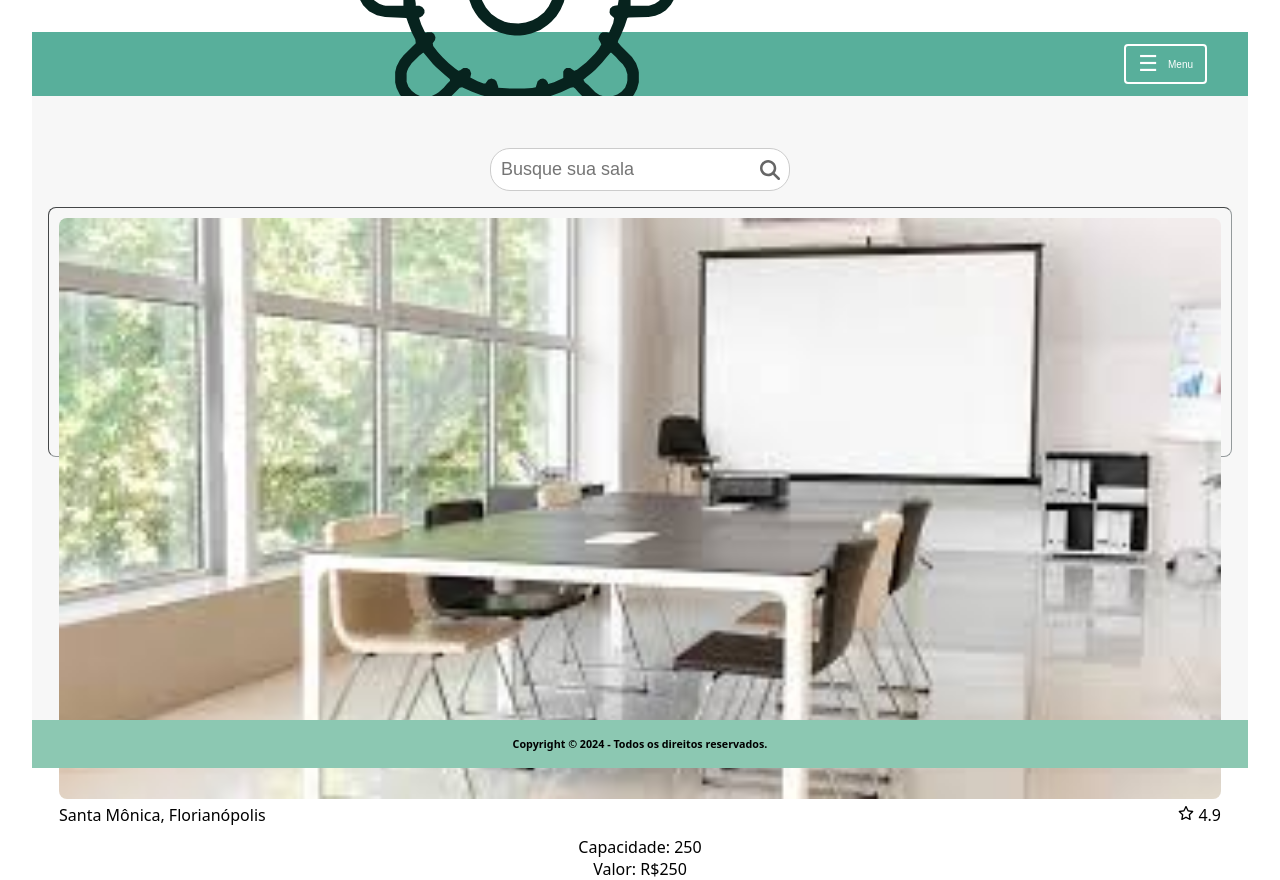
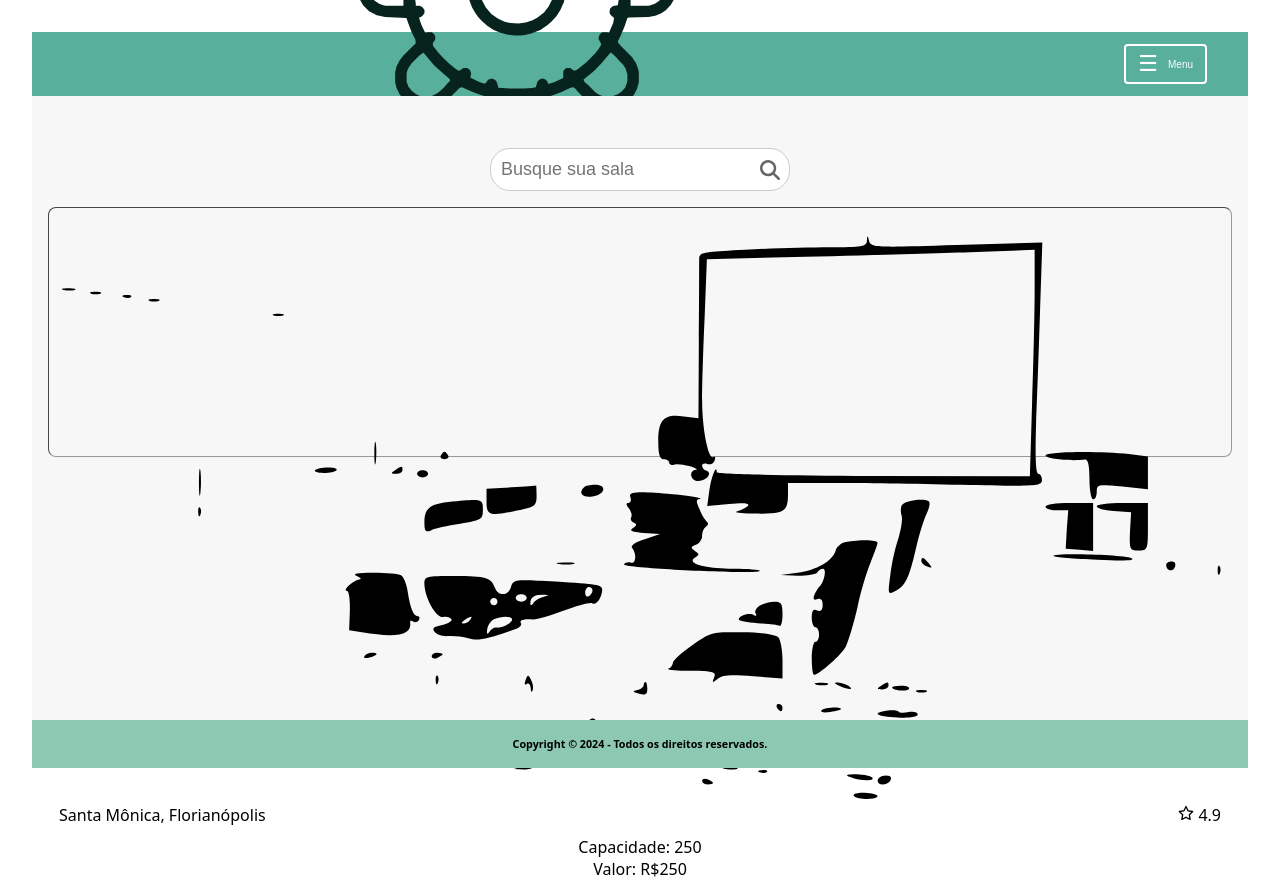
Before and after one commit to my-office-sa/my-office-sa-frontend, a React (Vite) app: page / in a window 1280 px wide. Built offline with nearby package versions, Linux system fonts and the light colour scheme.

Commit message:
teste imagem

```diff
--- a/src/comum/componentes/Cabecalho/Cabecalho.jsx
+++ b/src/comum/componentes/Cabecalho/Cabecalho.jsx
@@ -7,7 +7,7 @@ function Cabecalho() {
   return (
     <header className="cabecalho_root">
       <Link to="/">
-      <img src="/logo.svg" height={40}/>
+      <img src="/logo.svg" height={10}/>
       </Link>
      <Menu></Menu>
     </header>
--- a/src/comum/componentes/CardSalas/CardSalas.jsx
+++ b/src/comum/componentes/CardSalas/CardSalas.jsx
@@ -5,7 +5,7 @@ const CardSalas = () => {
 
     return (
         <div className="card_salas">
-            <img src="./public/sala.jpeg" alt="Sala" />
+            <img src="sala.svg" alt="Sala" />
             <div className="bairro_nota">
                 <span>Santa Mônica, Florianópolis</span>
                 <div>
```
Also changed, not shown: public/sala.jpeg (deleted), public/sala.svg (added).
